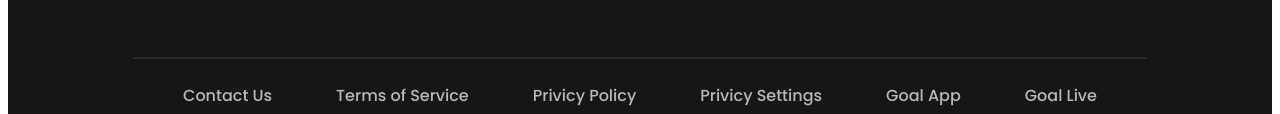
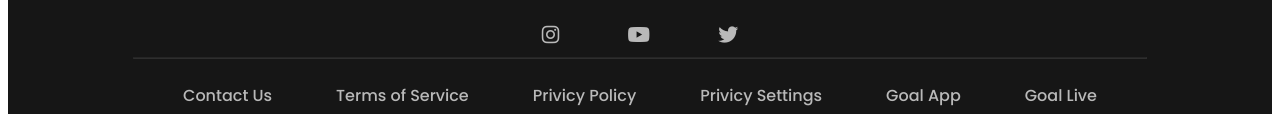
Before and after one commit to AtikAkbar/fifa-world-cup, a plain HTML site: page match.html in a window 1280 px wide. Shown: the part 1512-1626 px from the top of the page. Drawn offline with Linux system fonts and the light colour scheme.

Commit message:
added icon in footer

```diff
--- a/match.html
+++ b/match.html
@@ -106,7 +106,17 @@
     </main>
     <footer>
         <h2>Goal</h2>
-        <br>
+        <div class="icons">
+            <a href="http://" target="_blank" rel="noopener noreferrer">
+                <i class="fa-brands fa-instagram"></i>
+            </a>
+            <a href="http://" target="_blank" rel="noopener noreferrer">
+                <i class="fa-brands fa-youtube"></i>
+            </a>
+            <a href="http://" target="_blank" rel="noopener noreferrer">
+                <i class="fa-brands fa-twitter"></i>
+            </a>
+        </div>
         <hr>
         <div class="footer-links">
             <a href="">Contact Us</a>
```
